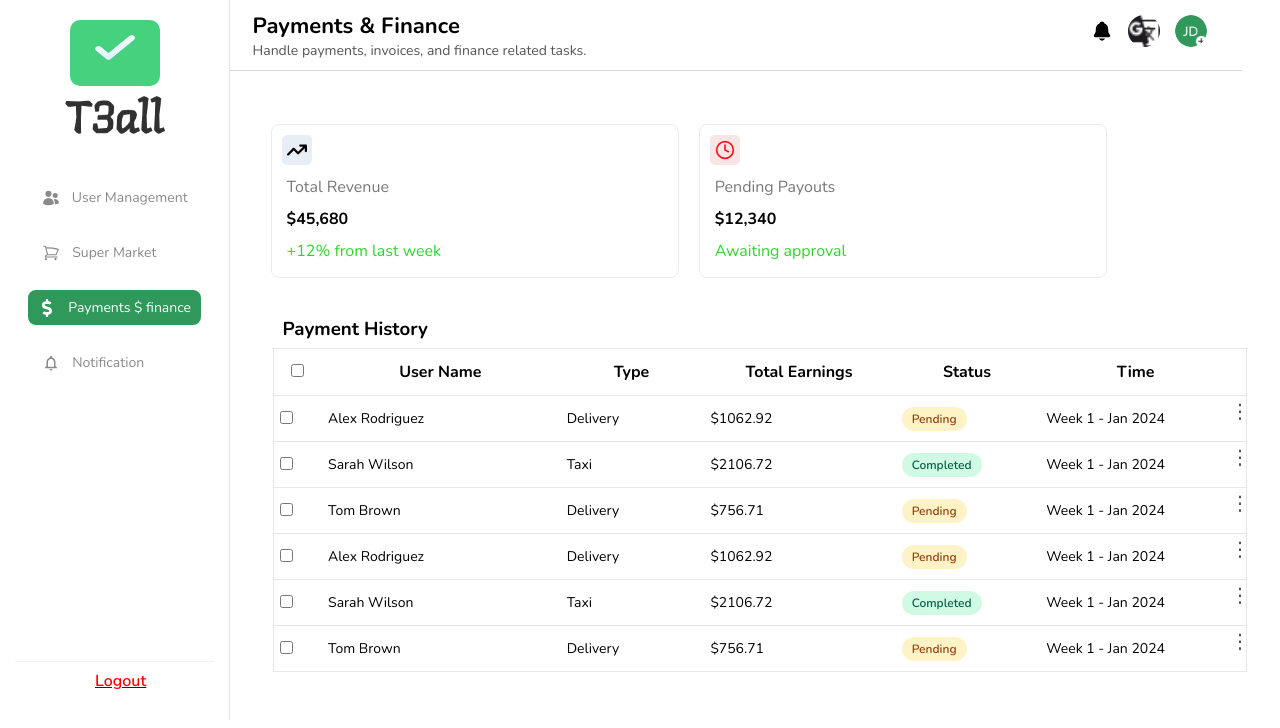
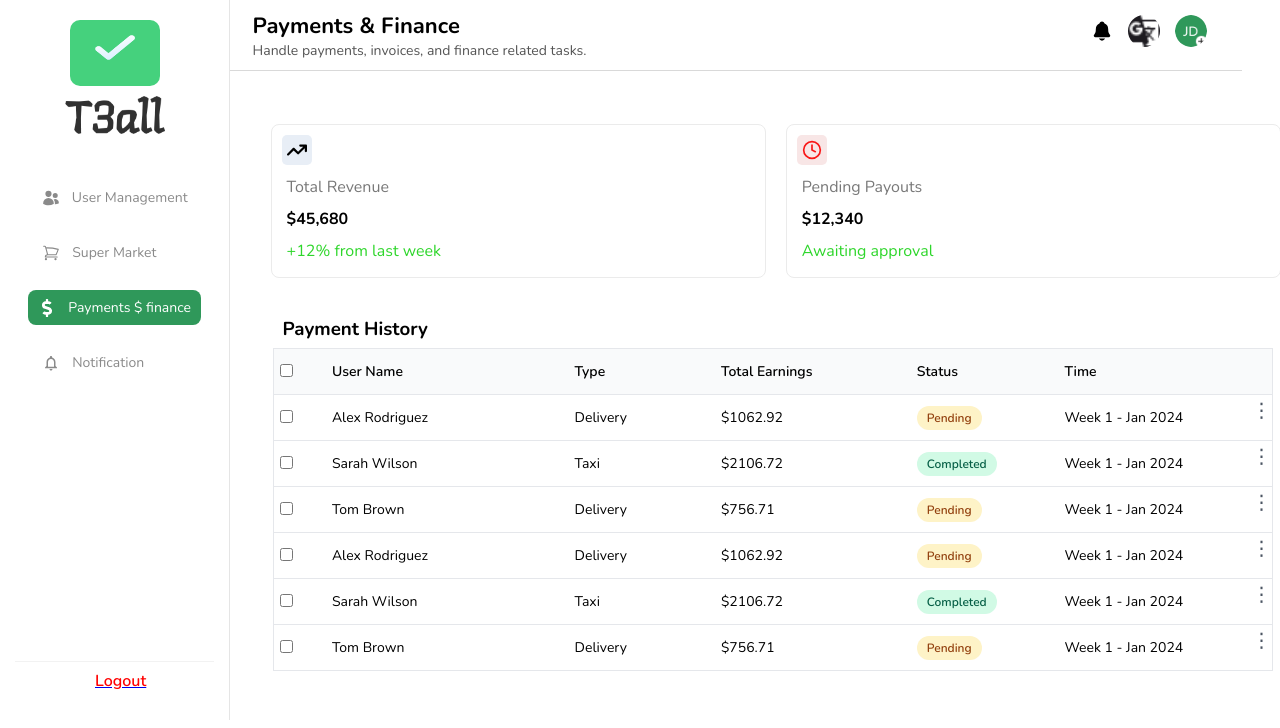
Before and after one commit to Tahanaz0/restaurant, a React (Vite) app: page /Payment-finance in a window 1280 px wide. Shown: the top 728 px of the page. Built offline with nearby package versions, Linux system fonts and the light colour scheme.

Commit message:
'bugs-fixing'

```diff
--- a/src/component/Payment-finance/payment.css
+++ b/src/component/Payment-finance/payment.css
@@ -13,7 +13,7 @@
     align-items: center;
 }
 .payment-boxes{
-    width: 40%;
+    width: 50%;
     padding: 10px;
     margin: 5px;
     border: 1px solid #EBEBEB;
@@ -32,6 +32,14 @@
     color: #2ED62B;
     padding: 5px;
 }
+@media (max-width:768px){
+    .payment-box{
+        flex-direction: column;
+    }
+    .payment-boxes{
+        width: 100%;
+    }
+}
 @media (max-width:425px){
     .payment-box{
         flex-direction: column;
--- a/src/component/Payment-finance/paymentTable.css
+++ b/src/component/Payment-finance/paymentTable.css
@@ -1,14 +1,14 @@
-/* ================= Table Wrapper ================= */
+
 .payment-table-container {
-  width: 95%;
-  /* border: #e5e7eb 1px solid; */
+  width: 98%;
   border-radius: 5px;
   padding: 5px;
   margin: 10px;
-   /* overflow-x: auto; */
-   font-family: "Nunito", sans-serif; /* no visual border/background on container */
+  font-family: "Nunito", sans-serif;
+
 }
-.payment-table{
+
+.payment-table {
   min-width: 200px;
   width: 100%;
   overflow-x: auto;
@@ -19,25 +19,31 @@
   table-layout: auto;
 }
 
-/* ================= Responsive - Table ================= */
+
 @media (min-width: 1200px) {
   .payment-table-container {
-    max-width: calc(100vw - 270px); /* Account for sidebar width on large screens */
+    max-width: calc(100vw - 270px);
+
   }
 }
 
 @media (max-width: 1024px) {
+
   .payment-table th,
   .payment-table td {
     padding: 10px 8px;
     font-size: 13px;
   }
+
   .payment-table th:nth-child(6),
-  .payment-table td:nth-child(6) { /* Time */
+  .payment-table td:nth-child(6) {
+    /* Time */
     width: 18%;
   }
+
   .payment-table th:nth-child(7),
-  .payment-table td:nth-child(7) { /* Actions */
+  .payment-table td:nth-child(7) {
+    /* Actions */
     width: 8%;
   }
 }
@@ -48,19 +54,22 @@ table-layout: auto;
     padding: 4px;
     overflow-x: auto;
     -webkit-overflow-scrolling: touch;
-    max-width: calc(100vw - 20px); /* Full width minus padding on mobile */
+    max-width: calc(100vw - 20px);
+
   }
+
   .payment-table th,
   .payment-table td {
     padding: 8px 6px;
     font-size: 12px;
     white-space: nowrap;
   }
+
   .status {
     font-size: 11px;
     padding: 3px 8px;
   }
-  /* Ensure table scrolls horizontally on small screens */
+
   .payment-table {
     min-width: 600px;
     width: max-content;
@@ -73,39 +82,27 @@ table-layout: auto;
   .payment-table-container {
     margin: 3px;
     padding: 2px;
-    max-width: calc(100vw - 10px); /* Full width minus minimal padding on very small screens */
+    max-width: calc(100vw - 10px);
   }
+
   .payment-table th,
   .payment-table td {
     padding: 6px 4px;
     font-size: 11px;
     white-space: nowrap;
   }
+
   .status {
     font-size: 10px;
     padding: 2px 6px;
   }
+
   .payment-table {
     min-width: 500px;
     width: max-content;
     table-layout: auto;
   }
 }
-
-  Main Table
-  /* .payment-table {
-    min-width: 200px;
-    width: 100%;
-    max-width: 100%;
-    overflow-x: auto;
-    overflow-y: visible;
-    border-collapse: collapse;
-    border-spacing: 0;
-    table-layout: fixed;
-    box-sizing: border-box;
-    border: #e5e7eb 1px solid;
-    border-radius: 5px;
-  } */
 
 
 
@@ -123,24 +120,48 @@ table-layout: auto;
   padding: 12px 2px;
 }
 
-  .payment-table th:nth-child(2) { width: 25%; }  /* User Name */
-  .payment-table th:nth-child(3) { width: 15%; }  /* Type */
-  .payment-table th:nth-child(4) { width: 20%; }  /* Total Earnings */
-  .payment-table th:nth-child(5) { width: 15%; }  /* Status */
-  .payment-table th:nth-child(6) { width: 20%; }  /* Time */
-  .payment-table th:nth-child(7) { width: 5%; }   /* Actions */
+.payment-table th:nth-child(2) {
+  width: 25%;
+}
+
+
+.payment-table th:nth-child(3) {
+  width: 15%;
+}
+
+.payment-table th:nth-child(4) {
+  width: 20%;
+}
+
+/* Total Earnings */
+.payment-table th:nth-child(5) {
+  width: 15%;
+}
+
+/* Status */
+.payment-table th:nth-child(6) {
+  width: 20%;
+}
+
+/* Time */
+.payment-table th:nth-child(7) {
+  width: 5%;
+}
+
+/* Actions */
 
 
 .payment-table th:last-child {
   width: 10%;
 }
+
 /* .th{
    width: 50%;
   } */
 
 .payment-table td {
   background: #fff;
-    padding: 7px 7px;
+  padding: 10px 10px;
   text-align: left;
   font-size: 14px;
   color: #4b5563;
@@ -148,21 +169,30 @@ table-layout: auto;
   border-top: 1px solid #e5e7eb;
   border-bottom: 1px solid #e5e7eb;
   vertical-align: middle;
-  overflow: visible; /* ensure dropdown not clipped by cell */
+  overflow: visible;
+
 }
-.payment-table td:nth-child(6), /* Time | or Stock in other tables */
-  .payment-table td:nth-child(7), /* Restaurant */
-.payment-table td:nth-child(8)  /* Status */{
+
+.payment-table td:nth-child(6),
+
+.payment-table td:nth-child(7),
+
+.payment-table td:nth-child(8)
+
+/* Status */
+  {
   white-space: nowrap;
   overflow: hidden;
   text-overflow: ellipsis;
 }
 
-/* Mirror widths for tds so columns stay aligned and avoid wrapping */
-.payment-table td:nth-child(7) { /* Restaurant */
+.payment-table td:nth-child(7) {
+  /* Restaurant */
   width: 18%;
 }
-.payment-table td:nth-child(8) { /* Status */
+
+.payment-table td:nth-child(8) {
+  /* Status */
   width: 14%;
 }
 
@@ -172,6 +202,7 @@ table-layout: auto;
   width: 5%;
   padding: 12px 2px;
 }
+
 .payment-table td:last-child {
   border-top-right-radius: 6px;
   border-bottom-right-radius: 6px;
@@ -190,11 +221,9 @@ table-layout: auto;
   font-size: 12px;
   font-weight: 600;
 }
-  /* .status.active { background: #d1fae5; color: #065f46; }
-  .status.moderate { background: #fef3c7; color: #92400e; }
-  .status.decline { background: #fee2e2; color: #991b1b; } */
 
-  /* ================= 3 Dots & Dropdown ================= */
+
+
 .actions-cell {
   position: relative;
   text-align: center;
@@ -361,10 +390,12 @@ table-layout: auto;
   font-size: 20px;
   cursor: pointer;
 }
-  .addd-form{
+
+.addd-form {
   font-family: "Nunito", sans-serif;
 
 }
+
 .modal-body .form-group {
   margin-bottom: 12px;
   display: flex;
@@ -422,8 +453,15 @@ table-layout: auto;
 
 /* ================= Animation ================= */
 @keyframes fadeIn {
-    from { opacity: 0; transform: scale(0.95); }
-    to { opacity: 1; transform: scale(1); }
+  from {
+    opacity: 0;
+    transform: scale(0.95);
+  }
+
+  to {
+    opacity: 1;
+    transform: scale(1);
+  }
 }
 
 .user-add-container {
@@ -433,14 +471,15 @@ table-layout: auto;
   padding: 30px;
   background: #fff;
   border-radius: 8px;
-    box-shadow: 0 2px 6px rgba(0,0,0,0.1);
+  box-shadow: 0 2px 6px rgba(0, 0, 0, 0.1);
 }
 
 .form-title {
   font-size: 20px;
   font-weight: 600;
   margin-bottom: 20px;
-    color: #1f2937; /* dark grey */
+  color: #1f2937;
+  /* dark grey */
 }
 
 .form-group {
@@ -450,12 +489,14 @@ table-layout: auto;
   flex-direction: column;
   margin-bottom: 18px;
 }
-  .user-header{
+
+.user-header {
   display: flex;
   justify-content: space-between;
   align-items: center;
   padding: 10px;
 }
+
 .form-group label {
   font-size: 14px;
   margin-bottom: 6px;
@@ -470,7 +511,8 @@ table-layout: auto;
   border-radius: 5px;
   outline: none;
 }
-  .add-btn{
+
+.add-btn {
   background-color: #2563eb;
   color: white;
   width: 7%;
@@ -478,7 +520,8 @@ table-layout: auto;
   border-radius: 7px;
   border: none;
 }
-  .add-card{
+
+.add-card {
   display: flex;
   justify-content: end;
 }
@@ -505,6 +548,7 @@ table-layout: auto;
 .submit-btn:hover {
   background: #1e40af;
 }
+
 /* @media(min-width:425px){
     .table-container{
       width: 100%;
--- a/src/component/UserManagement/userManagement.css
+++ b/src/component/UserManagement/userManagement.css
@@ -2,7 +2,7 @@
   display: flex;
   justify-content: space-between;
   align-items: center;
-  padding: 5px;
+  /* padding: 5px; */
   margin: 10px;
   width: 100%;
   /* background-color:#2F985A; */
--- a/src/component/notification/notification.css
+++ b/src/component/notification/notification.css
@@ -1,6 +1,6 @@
 /* Container */
 .notif-container {
-  width: 80%;
+  width: 90%;
   max-width: 1000px;
   /* margin: 0 auto; */
   /* padding: 16px 18px; */
--- a/src/component/supperMarket/gallery.css
+++ b/src/component/supperMarket/gallery.css
@@ -2,6 +2,8 @@
 .gallery-wrap {
      padding: 20px;
      font-family: "Nunito", sans-serif;
+	 width: 95%;
+	 height: auto;
 
 
      }
@@ -53,8 +55,8 @@
 }
 .slide { position: relative; }
 .slide img {
-	width: 100%;
-	height: 380px;
+	width: 90%;
+	height: 480px;
 	object-fit: cover;
 	display: block;
 }
--- a/src/component/supperMarket/order.css
+++ b/src/component/supperMarket/order.css
@@ -1,7 +1,11 @@
 /* orders.css */
-.orders-container {
-    padding: 24px;
+.order-top {
+    /* padding: 24px; */
     font-family: "Nunito", sans-serif;
+    width: 96%;
+    /* background-color: #2F985A; */
+    padding: 10px;
+    margin: 10px;
 }
 
 .orders-grid {
```
Lines whose indentation alone changed are shown as unchanged.
